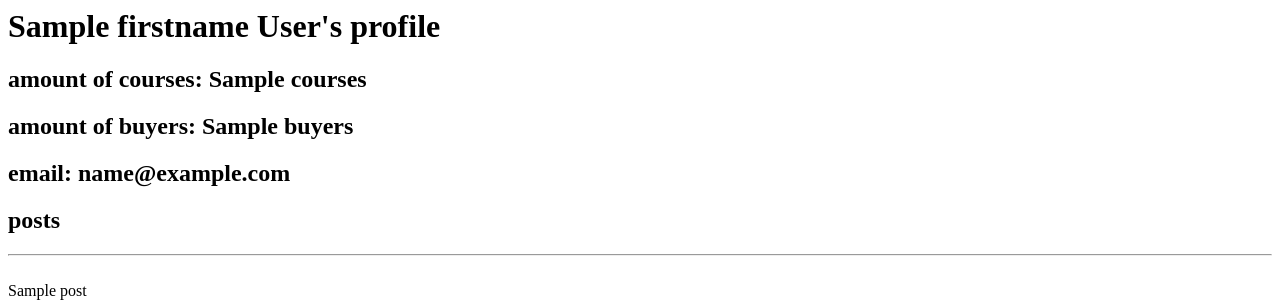
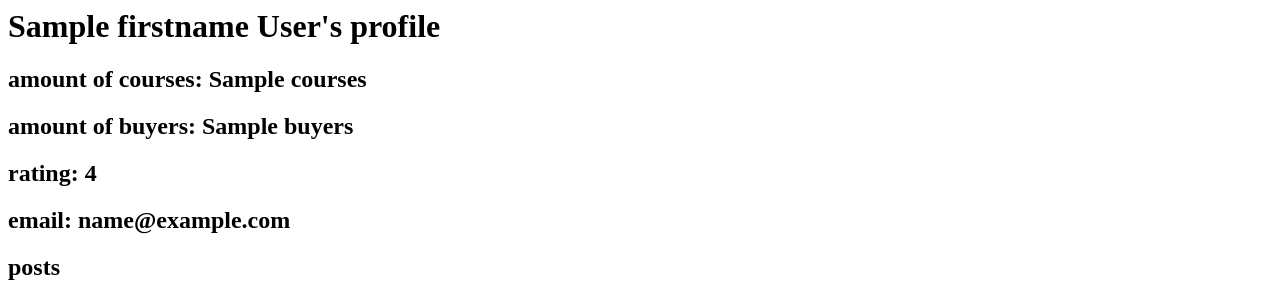
Before and after one commit to lftstartup/lft, a Flask app: template templates/profile.html in a window 1280 px wide. Shown: the top 301 px of the page. Run offline with Flask 2, Linux system fonts and the light colour scheme; the template is opened without the code that fills it: most values are stand-ins (such as "Sample title", 1, 10 or a date in 2020).

Commit message:
Update profile.html

```diff
--- a/templates/profile.html
+++ b/templates/profile.html
@@ -5,6 +5,7 @@
 <h1>{{teacher.firstname}} {{teacher.lastname}}'s profile</h1>
 <h2>amount of courses: {{teacher.courses}}</h2>
 <h2>amount of buyers: {{teacher.buyers}}</h2>
+<h2>rating: {{rating}}</h2>
 <h2>email: {{teacher.email}}</h2>
 <h2>posts</h2>
 <hr>
```
